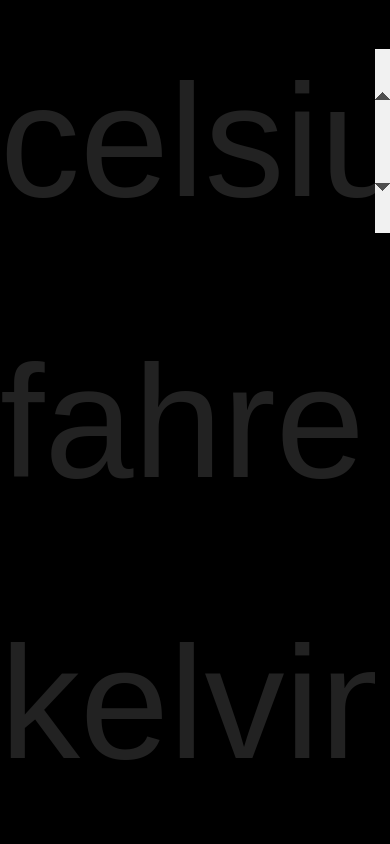
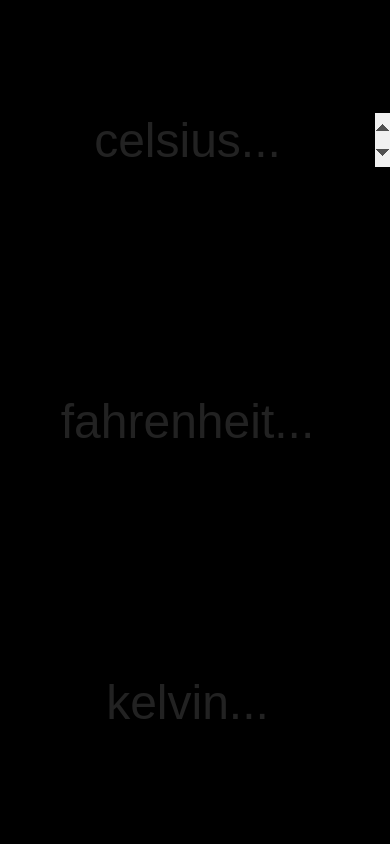
Before and after one commit to mohdadil2k/temperature_converter, a plain HTML site: page index.html in a window 390 px wide. Drawn offline with Linux system fonts and the light colour scheme.

Commit message:
Update style.css

```diff
--- a/style.css
+++ b/style.css
@@ -39,3 +39,13 @@ input[type="number"] {
   /* internet explorer*/
   color: #222222;
 }
+@media screen and (max-width:700px){
+  input[type="number"]{
+    font-size: 6em;
+  }
+}
+@media screen and (max-width:500px){
+  input[type="number"]{
+    font-size: 3em;
+  }
+}
```
